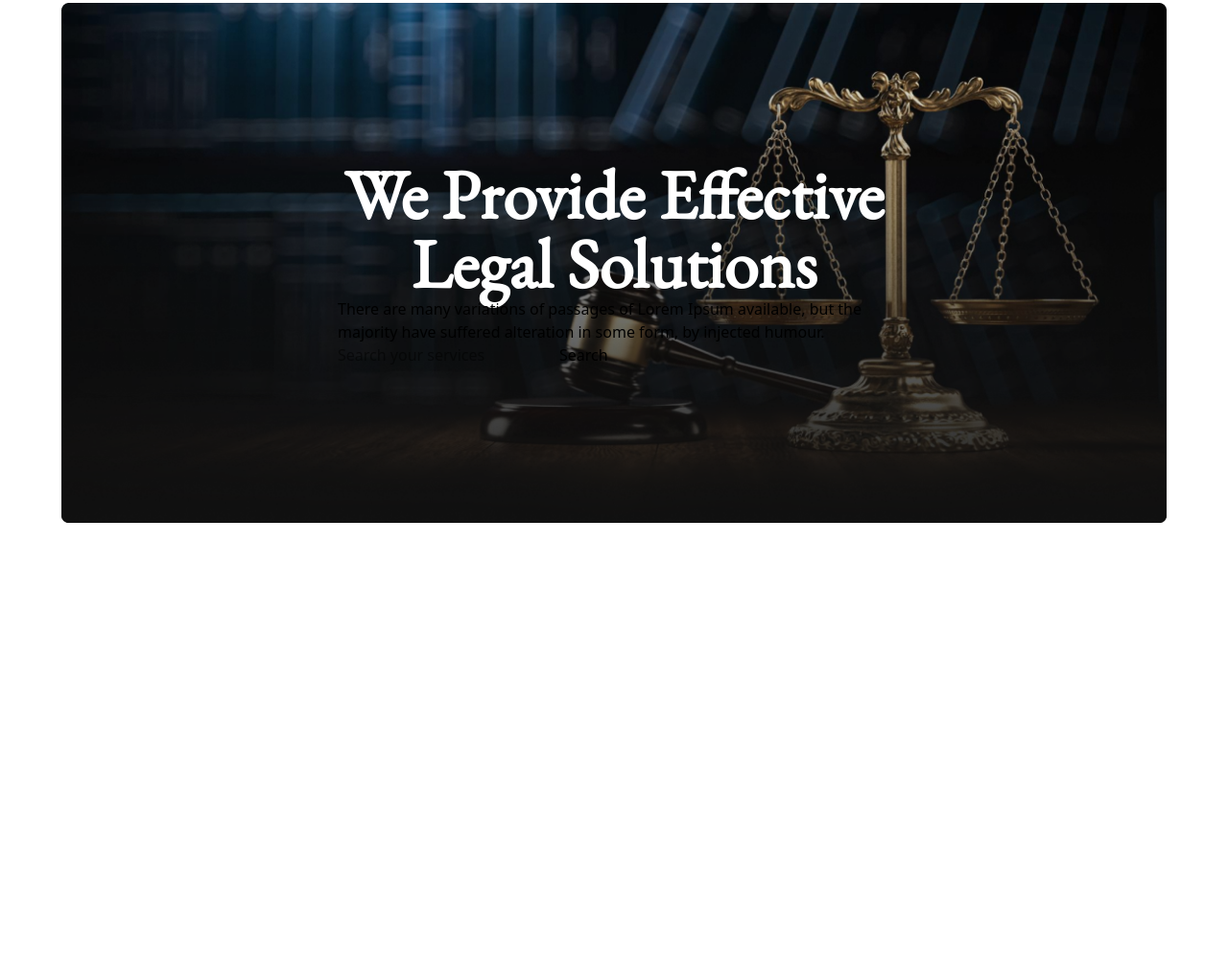
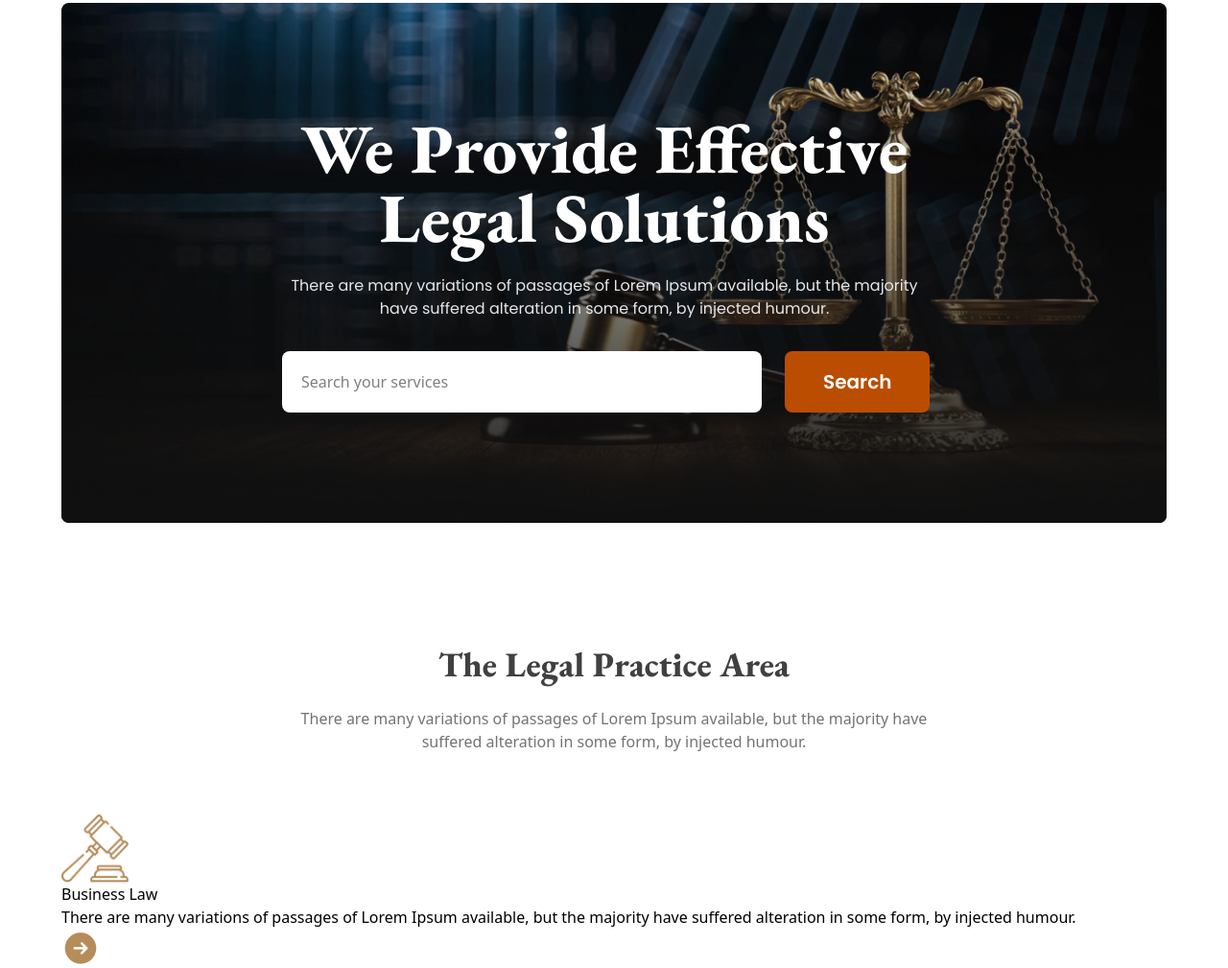
Before and after one commit to juhaerahnaf/legal-solution, a plain HTML site: page index.html in a window 1280 px wide. Shown: the part 161-1170 px from the top of the page at 96% size. Before the commit the page ends 800 px from the top, so only its background shows below. Drawn offline with nearby package versions, Linux system fonts and the light colour scheme.

Commit message:
banner part complete and little bit of card

```diff
--- a/index.html
+++ b/index.html
@@ -9,18 +9,20 @@
     <link rel="stylesheet" href="https://cdnjs.cloudflare.com/ajax/libs/font-awesome/6.5.2/css/all.min.css" integrity="sha512-...your-integrity-code..." crossorigin="anonymous" referrerpolicy="no-referrer" />
     <link href="https://fonts.googleapis.com/css2?family=EB+Garamond&display=swap" rel="stylesheet">
     <style>
-        @import url('https://fonts.googleapis.com/css2?family=EB+Garamond&display=swap');
+        @import url('https://fonts.googleapis.com/css2?family=EB+Garamond:ital,wght@0,400..800;1,400..800&family=Poppins:ital,wght@0,100;0,200;0,300;0,400;0,500;0,600;0,700;0,800;0,900;1,100;1,200;1,300;1,400;1,500;1,600;1,700;1,800;1,900&display=swap');
 
         .eb-garamond {
             font-family: 'EB Garamond', serif;
         }
+        .poppins{
+            font-family: "Poppins", sans-serif;
+        }
     </style>
 </head>
 <body>
-    <!-- ! nav section -->
 
     <header class="max-w-6xl mx-auto">
-        <!-- ? navigation bar -->
+        <!-- ! navigation bar -->
         <nav id="nav" class="flex justify-between items-center my-12">
             <figure><img src="./images/logo2.png" alt="logo2"></figure>
             <ul class="flex gap-7 items-center">
@@ -32,25 +34,38 @@
             </ul>
             <button class="py-5 px-7 bg-amber-700 text-white text-lg font-semibold rounded-lg">Free Consultation</button>
         </nav>
-        <!-- ? navigation bar -->
-        <section id="banner" class="relative">
-            <div class="absolute top-2/4 left-2/4 translate-x-[-50%] translate-y-[-50%] z-10 max-w[692px]">
-                <h1 class="text-white font-black text-center max-w-2xl text-7xl eb-garamond">We Provide Effective Legal Solutions</h1>
-                <p>There are many variations of passages of Lorem Ipsum available, but the majority have suffered alteration in some form, by injected humour.</p>
-                <div class="flex">
-                    <input type="text" placeholder="Search your services">
-                    <button>Search</button>
+        <!-- ! navigation bar -->
+        <!-- ! banner section -->
+        <section id="banner" class="relative mb-32">
+            <div class="absolute top-2/4 left-2/4 translate-x-[-50%] translate-y-[-50%] z-10 w-[692px] mx-auto">
+                <h1 class="text-white font-black text-center w-2xl text-7xl eb-garamond">We Provide Effective Legal Solutions</h1>
+                <p class="poppins text-gray-200 text-center w-2xl mt-6 mb-8">There are many variations of passages of Lorem Ipsum available, but the majority have suffered alteration in some form, by injected humour.</p>
+                <div class="flex gap-6">
+                    <input class="box-border w-[500px] pt-5 pb-5 pl-5 rounded-[8px] bg-white" type="text" placeholder="Search your services">
+                    <button class="bg-amber-700 text-white font-semibold text-xl rounded-[8px] poppins py-4 px-10">Search</button>
                 </div>
             </div>
             <div class="relative">
                 <img src="./images/banner.png" alt="">
                 <img class="absolute top-[1px] translate-y-[-1px]" src="./images/Rectangle 5.png" alt="">
             </div>
+        </section>
+        <!-- ! banner section -->
+    </header>
+    <main id="main-section" class="max-w-6xl mx-auto">
+        <h2 class="eb-garamond font-extrabold text-4xl text-neutral-700 text-center mb-6"> The Legal Practice Area</h2>
+        <p class="w-[714px] text-center mx-auto text-neutral-500 mb-16">There are many variations of passages of Lorem Ipsum available, but the majority have suffered alteration in some form, by injected humour.</p>
+        <section>
+            <div class="practice-cards">
+                <div class="card">
+                    <img class="max-w-[71px] max-h-[71px]" src="./images/business.png" alt="business law">
+                    <h3>Business Law</h3>
+                    <p>There are many variations of passages of Lorem Ipsum available, but the majority have suffered alteration in some form, by injected humour.</p>
+                    <img src="./images/Frame.png" alt="Frame">
+                </div>
 
-
+            </div>
         </section>
-    </header>
-
-    <!-- ! nav section -->
+    </main>
 </body>
 </html>
```
Also changed, not shown: style.css (+12 -0 lines).
